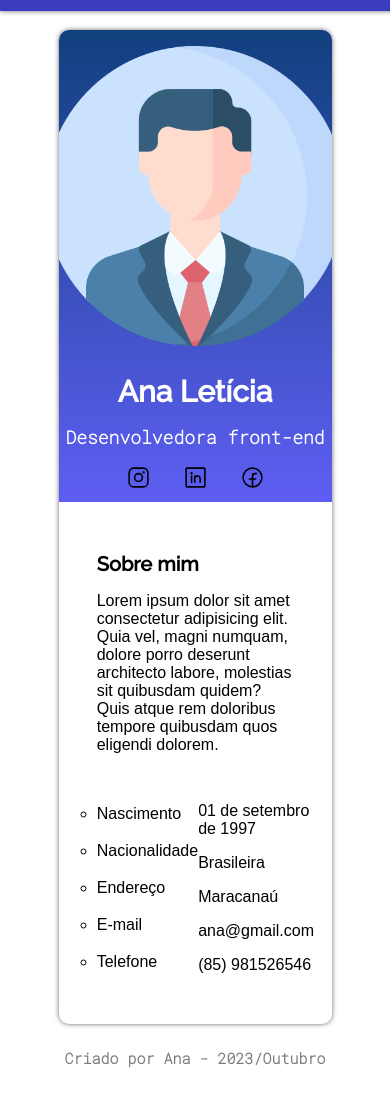
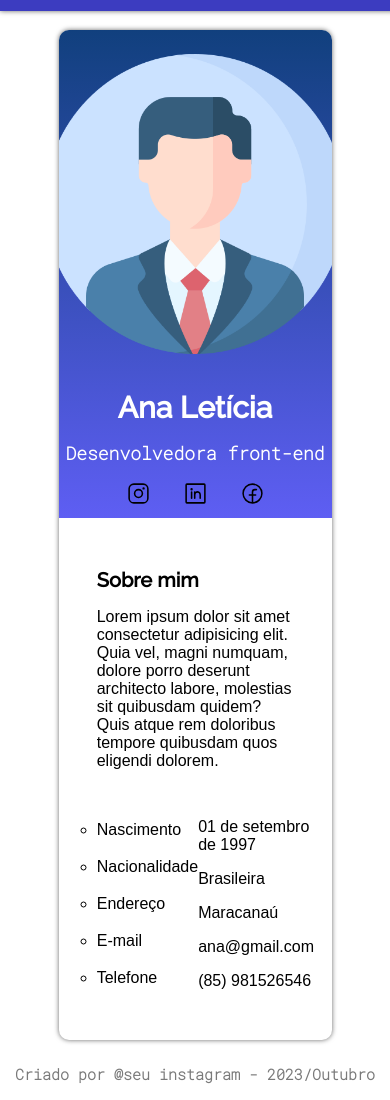
Before and after one commit to ana-le-ticia/Curriculo-online---COMSOLID, a plain HTML site: page index.html in a window 390 px wide. Shown: the part 50-1150 px from the top of the page. Drawn offline with Linux system fonts and the light colour scheme.

Commit message:
mais atualizações

```diff
--- a/assets/style.css
+++ b/assets/style.css
@@ -88,6 +88,8 @@ section{
 
     width: 300px;
     left: 60px;
+
+    margin: 1.5rem 0;
 }
 
 .info-principal{
@@ -192,6 +194,16 @@ footer{
     margin-top: 6.5rem;
 }
 
+footer a{
+    text-decoration: none;
+    color: var(--gray);
+    font-family: 'Roboto Mono', monospace;
+}
+
+footer a:hover{
+    color:var(--black);
+}
+
 @media (max-width: 980px){
     .header{
         background: var(--blue);
@@ -241,8 +253,4 @@ footer{
     .down-side-container .pergunta-down-side{
         list-style:circle;
     }
-
-    .curriculo-img{
-        padding: 1rem 00;
-    }
 }
--- a/index.html
+++ b/index.html
@@ -5,10 +5,10 @@
     <meta name="viewport" content="width=device-width, initial-scale=1.0">
     <title>Currículo</title>
 
-    <link rel="preconnect" href="https://fonts.googleapis.com">
-    <link rel="preconnect" href="https://fonts.gstatic.com" crossorigin>
+    <!-- fonte titulo (nome) -->
     <link href="https://fonts.googleapis.com/css2?family=Raleway:wght@500&display=swap" rel="stylesheet">
 
+    <!-- fonte subtitulo -->
     <link href="https://fonts.googleapis.com/css2?family=Roboto+Mono:wght@200&display=swap" rel="stylesheet">
 
     <link rel="stylesheet" href="./assets/style.css">
@@ -75,7 +75,7 @@
     </section>
 
     <footer>
-        <h4>Criado por Ana - 2023/Outubro</h4>
+        <h4>Criado por <a target="_blank" href="#">@seu instagram</a> - 2023/Outubro</h4>
     </footer>
 
 </body>
```
